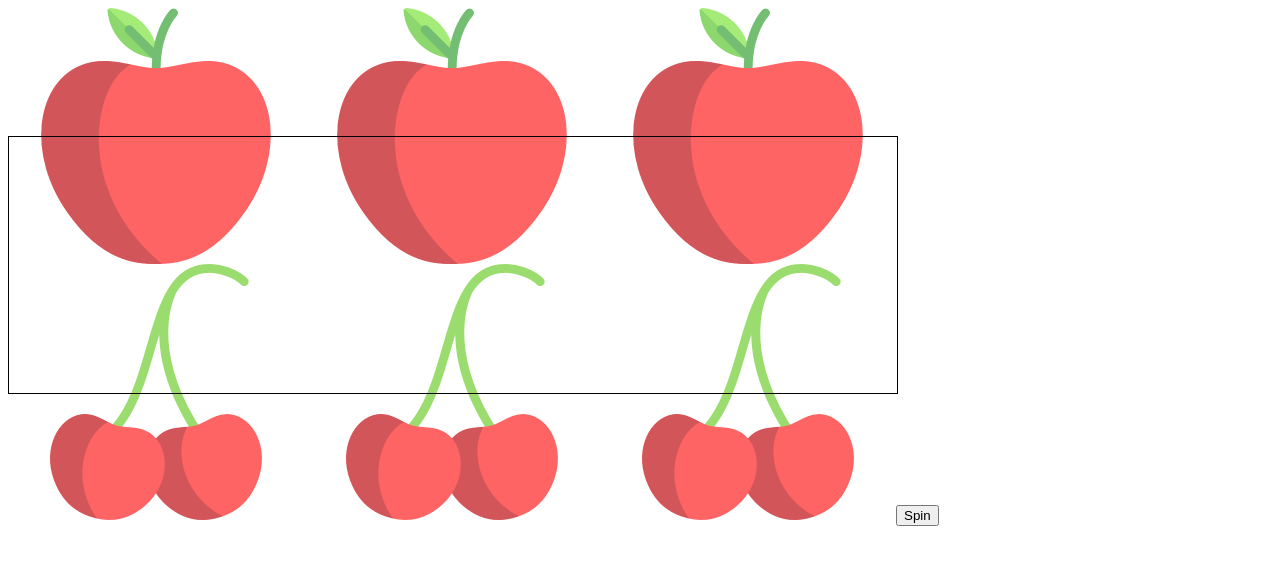
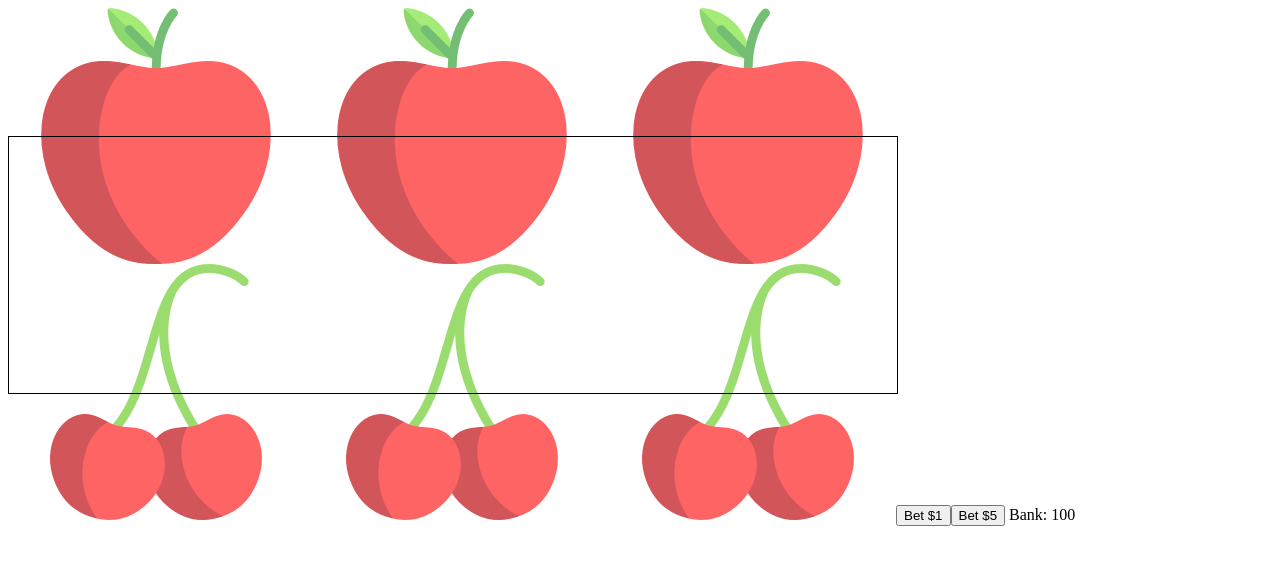
Before and after one commit to MichaelBuhler/slots, an Angular app: page / in a window 1280 px wide. Shown: the top 564 px of the page. Built offline with nearby package versions, Linux system fonts and the light colour scheme.

Commit message:
wire win table into machine; implement simple bank

```diff
--- a/src/app/components/machine/machine.component.html
+++ b/src/app/components/machine/machine.component.html
@@ -4,4 +4,6 @@
   [positionCount]="positionCount"
   [spinResultObservable]="spinResultSubject.asObservable()">
 </slots-reel-row>
-<button (click)="spin()">Spin</button>
+<button (click)="spin(1)">Bet $1</button>
+<button (click)="spin(5)">Bet $5</button>
+Bank: {{bank}}
--- a/src/app/components/machine/machine.component.ts
+++ b/src/app/components/machine/machine.component.ts
@@ -1,5 +1,8 @@
 import { Component } from '@angular/core';
 import { SpinResultSubject } from '../../models/spin.result';
+import { IPayoffProvider } from '../../services/payoff.provider.interface';
+import { SimpleWinTableService } from '../../services/simple.win.table.service';
+import { MathDotRandomService } from '../../services/math.dot.random.service';
 
 @Component({
   selector: 'slots-machine',
@@ -8,17 +11,19 @@ import { SpinResultSubject } from '../../models/spin.result';
 })
 export class MachineComponent {
 
+  private payoffProvider:IPayoffProvider;
+
   private reelCount:number = 3;
   private positionCount:number = 7;
   private spinResultSubject:SpinResultSubject = new SpinResultSubject();
 
-  public constructor () {}
+  private bank:number = 100;
 
-  private spin () : void {
-    const positions:number[] = [];
-    for ( let i:number = 0 ; i < this.reelCount ; i++ ) {
-      positions.push(Math.floor(Math.random() * this.positionCount));
-    }
-    this.spinResultSubject.next(positions);
+  public constructor () {
+    this.payoffProvider = new SimpleWinTableService(new MathDotRandomService());
+  }
+
+  private spin (bet:number) : void {
+    this.bank += this.payoffProvider.getPayoff() * bet - bet;
   }
 }
--- a/src/app/services/simple.win.table.service.ts
+++ b/src/app/services/simple.win.table.service.ts
@@ -1,10 +1,7 @@
 import { IPayoffProvider } from './payoff.provider.interface';
-import { MathDotRandomService } from './math.dot.random.service';
 import { IPsuedoRandomNumberGenerator } from './psuedo.random.number.generator.interface';
 
 export class SimpleWinTableService implements IPayoffProvider {
-
-  private prng:IPsuedoRandomNumberGenerator;
 
   private table:PayoffLevel[] = [{
     max: 0.75,
@@ -26,15 +23,18 @@ export class SimpleWinTableService implements IPayoffProvider {
     payoff: 161
   }];
 
-  public constructor (private prng:MathDotRandomService) {
+  public constructor ( private prng:IPsuedoRandomNumberGenerator ) {
   }
 
   public getPayoff () : number {
     const random:number = this.prng.next();
-    for ( let i:number = this.table.length - 1 ; i >= 0 ; i-- ) {
-      if ( this.table[i].max < random ) {
-        return this.table[i].payoff;
+    console.log('random', random);
+    for ( let i:number = 0; i < this.table.length ; i++ ) {
+      if ( random > this.table[i].max ) {
+        continue;
       }
+      console.log('payoff', this.table[i].payoff);
+      return this.table[i].payoff;
     }
   }
 
```
